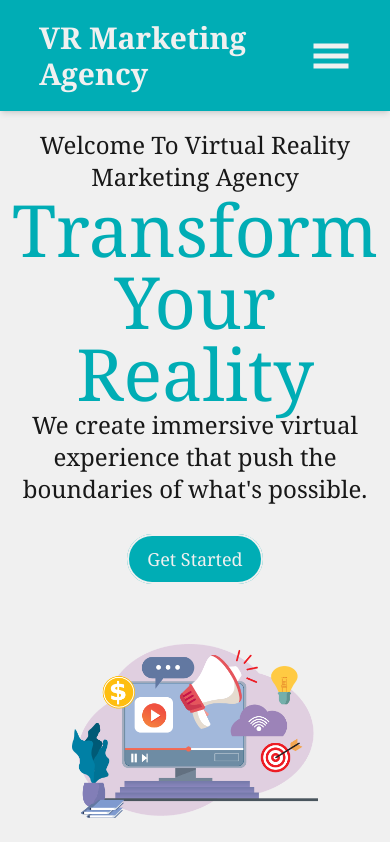
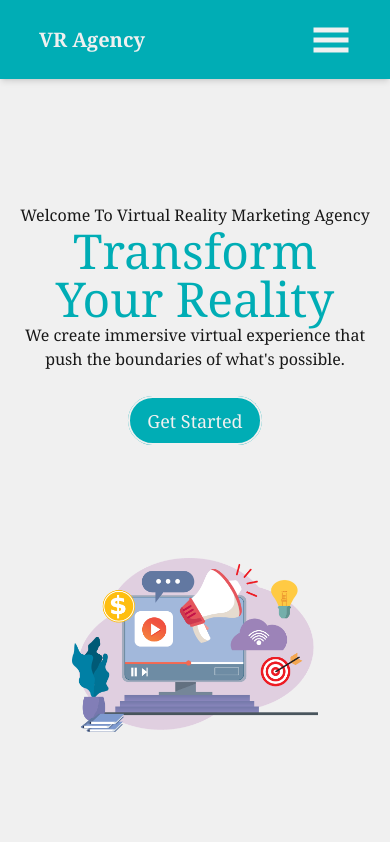
Before and after one commit to MacKibe/virtualReality, a React (Vite) app: page / in a window 390 px wide. Shown: the top 842 px of the page. Built offline with nearby package versions, Linux system fonts and the light colour scheme.

Commit message:
Done with the nav and Hero section screen responsiveness

```diff
--- a/src/Components/Hero.tsx
+++ b/src/Components/Hero.tsx
@@ -1,10 +1,10 @@
 import marketing from "../assets/marketing.png";
 const Hero = () => {
   return (
-    <div className="flex flex-col h-[90dvh] items-center text-center md:text-right md:flex-row md:justify-center px-[5%] text-2xl ">
-      <div className="my-[5%] flex-1">
+    <div className="flex flex-col md:flex-row justify-evenly h-[90dvh] items-center text-center md:text-right md:justify-center md:text-2xl px-[5%]">
+      <div className="md:w-[50%] my-[5%]">
         <h2>Welcome To Virtual Reality Marketing Agency</h2>
-        <h1 className="text-7xl text-[var(--primary)]">
+        <h1 className="text-5xl md:text-7xl text-[var(--primary)]">
           Transform Your Reality
         </h1>
         <h3>
@@ -17,8 +17,8 @@ const Hero = () => {
           </a>
         </div>
       </div>
-      <div className="flex flex-1 items-center justify-center">
-        <img className="w-[70%]" src={marketing} />
+      <div className="flex items-center justify-center w-[70%] md:w-[50%]">
+        <img className="md:w-[70%]" src={marketing} alt="Marketing" />
       </div>
     </div>
   );
--- a/src/Components/Nav.tsx
+++ b/src/Components/Nav.tsx
@@ -7,13 +7,15 @@ const Nav = () => {
   const [isOpen, setIsOpen] = useState<boolean>(false);
 
   const toggleMenu = () => {
+    // Ensures the state is toggled correctly.
     setIsOpen((prev) => !prev);
   };
 
   return (
     <header className="bg-[var(--primary)] text-[var(--text)] sticky top-0 z-50 shadow-md">
-      <div className="flex justify-between items-center text-3xl py-[5%] px-[10%] md:text-xl md:py-[1.5%]">
-        <p className="font-bold">VR Marketing Agency</p>
+      <div className="flex justify-between items-center text-xl py-[5%] px-[10%] md:text-xl md:py-[1.5%]">
+        <p className="hidden md:block font-bold">VR Marketing Agency</p>
+        <p className="md:hidden font-bold">VR Agency</p>
 
         {/* Desktop Navbar */}
         <nav className="hidden md:flex gap-6">
--- a/src/Pages/Homepage.tsx
+++ b/src/Pages/Homepage.tsx
@@ -11,7 +11,7 @@ interface HomepageProps {
 
 const Homepage: React.FC<HomepageProps> = ({ services, profiles }) => {
   return (
-    <div className="text-2xl">
+    <div>
       <Hero />
       <OurServices services={services} />
       <div className="text-7xl text-center my-[5%] p-[5%] text-[var(--primary)] bg-[var(--background)]">
```
